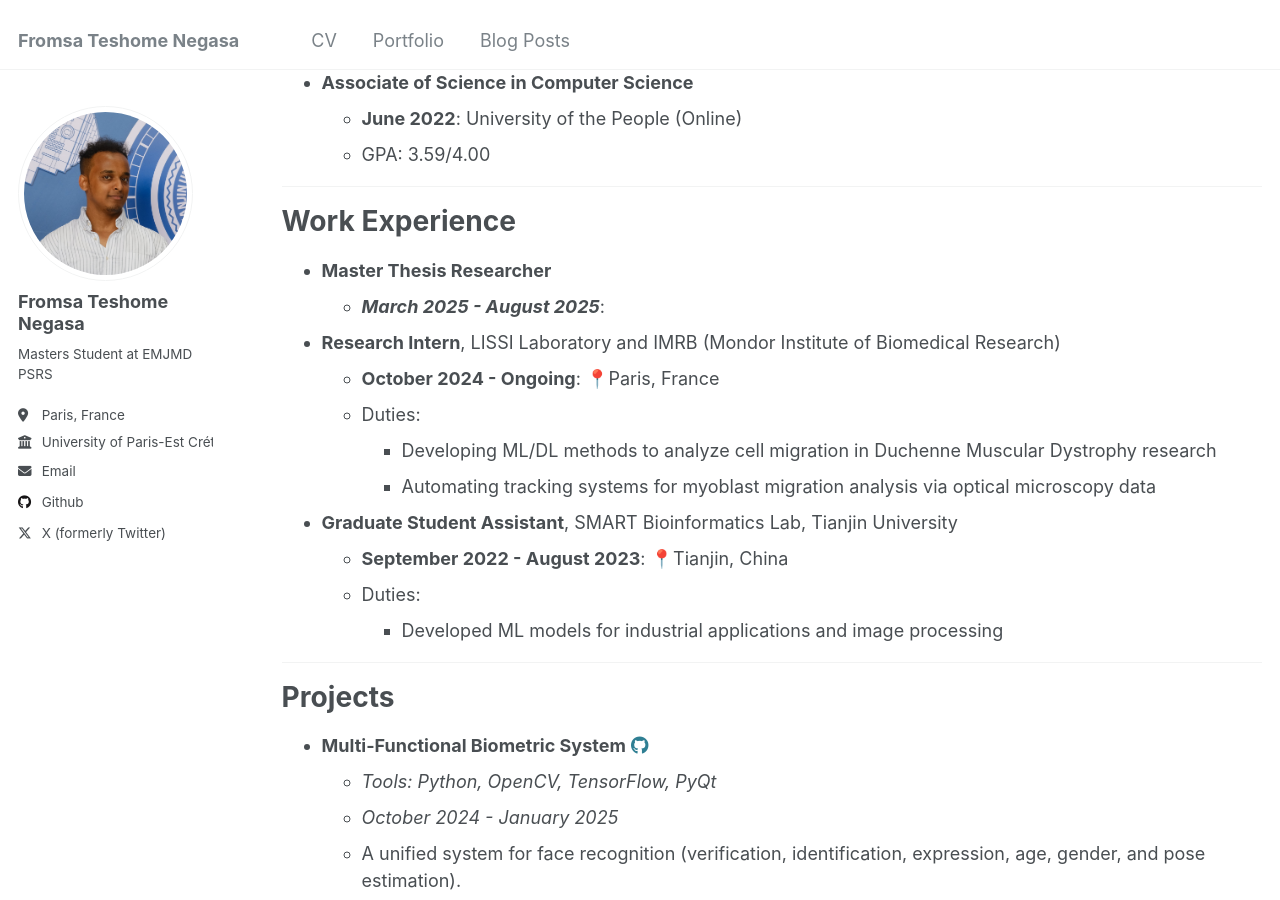
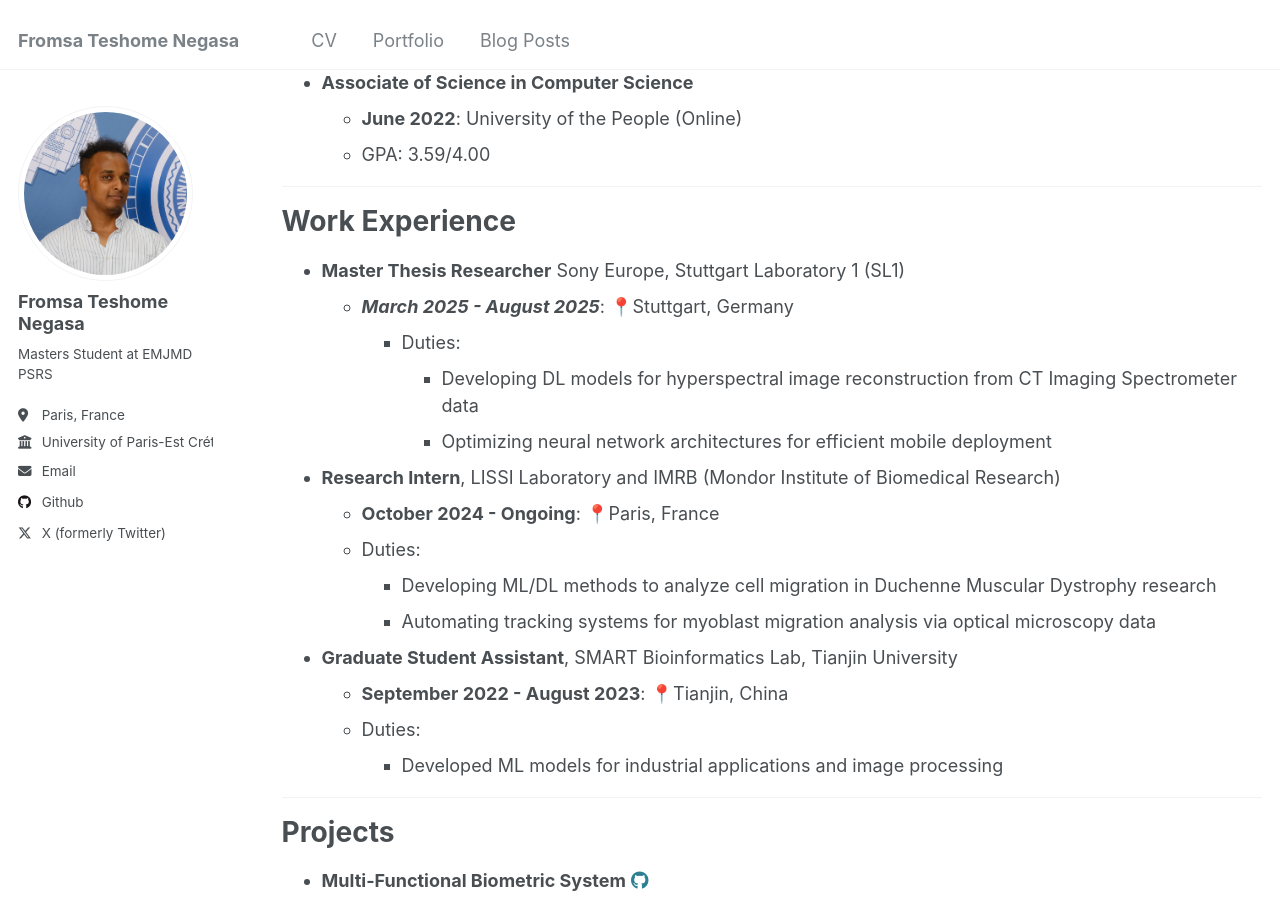
Before and after one commit to PHYRA47/phyra47.github.io, a Jekyll site: the page built from _pages/cv.md, in a window 1280 px wide and 900 px high, scrolled down 649 px. Built offline with Jekyll 4.4.1, drawn with Linux system fonts in a browser that asks for light colours; emoji names are drawn with the system emoji font; some of the changed text lies outside the part shown.

Commit message:
Refactor work experience section

```diff
--- a/_pages/cv.md
+++ b/_pages/cv.md
@@ -36,12 +36,12 @@ Education
 
 Work Experience
 ======
-* **Master Thesis Researcher** <!-- Sony Europe R&D, Stuttgart Laboratory 1 (SL1)  -->
-  * ***March 2025 - August 2025***: <!-- 📍Stuttgart, Germany  -->
-  <!-- * Duties: -->
-  <!--   * Developing DL models for hyperspectral image reconstruction from CT Imaging Spectrometer data -->
-  <!--   * Optimizing neural network architectures for efficient mobile deployment -->
-  <!--   * Implementing a pipeline for image acquisition, reconstruction, and biometric analysis on Android -->
+* **Master Thesis Researcher** Sony Europe, Stuttgart Laboratory 1 (SL1)
+  * ***March 2025 - August 2025***: 📍Stuttgart, Germany
+    * Duties:
+      * Developing DL models for hyperspectral image reconstruction from CT Imaging Spectrometer data
+      * Optimizing neural network architectures for efficient mobile deployment
+      <!-- * Implementing a pipeline for image acquisition, reconstruction, and biometric analysis on Android -->
 
 * **Research Intern**, LISSI Laboratory and IMRB (Mondor Institute of Biomedical Research)
   * **October 2024 - Ongoing**: 📍Paris, France
@@ -135,10 +135,10 @@ Honors and Awards
 
 Certifications
 ======
+* **MATLAB Fundamentals**, MathWorks, Issued Mar 2025, <a href="https://matlabacademy.mathworks.com/progress/share/certificate.html?id=3c2cf0ba-9da5-4dd5-ba46-0e955b523548&" target="_blank"><i class="fas fa-external-link-alt"></i></a>
 * **Android Developer Fundamentals**, Udacity, Issued Oct 2024, <a href="https://www.udacity.com/certificate/e/40f83fce-66d4-11ef-9770-5fc11b5c6322" target="_blank"><i class="fas fa-external-link-alt"></i></a>
 * **OpenCV Bootcamp**, OpenCV University, Issued Feb 2024, Credential ID: 0f7c19fa80234aca89476c3831b22246, <a href="https://courses.opencv.org/certificates/0f7c19fa80234aca89476c3831b22246" target="_blank"><i class="fas fa-external-link-alt"></i></a>
 * **Google Data Analytics Professional Certificate**, Google, Issued Jun 2023, Credential ID: 9WCMZSHPFEE3, <a href="https://coursera.org/share/156dfcfe26d13e48b4324d959ad6a74d" target="_blank"><i class="fas fa-external-link-alt"></i></a>
-* **MATLAB Onramp**, MathWorks, Issued Mar 2023, <a href="https://matlabacademy.mathworks.com/progress/share/certificate.html?id=8bdf8200-4637-4c45-957b-ba8f0ec1653c&" target="_blank"><i class="fas fa-external-link-alt"></i></a>
 * **Chinese Proficiency Test, HSK (Level 5)**, Center for Language Education and Cooperation, Issued May 2022, Credential ID: H52205013394, <a href="https://drive.google.com/file/d/11USCtuuzKhPIqGJ3XuZy0udaEi8SOHl1/view" target="_blank"><i class="fas fa-external-link-alt"></i></a>
 * **Machine Learning**, Stanford University, Issued Apr 2021, Credential ID: 5BLZTTDXUK6V, <a href="https://www.coursera.org/account/accomplishments/certificate/5BLZTTDXUK6V" target="_blank"><i class="fas fa-external-link-alt"></i></a>
 
```
